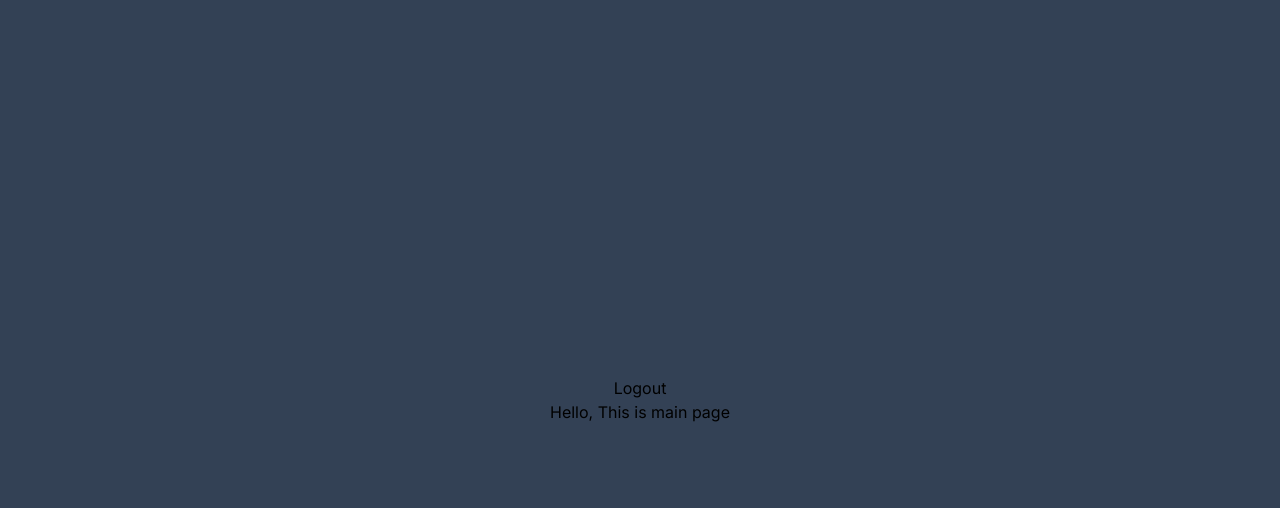
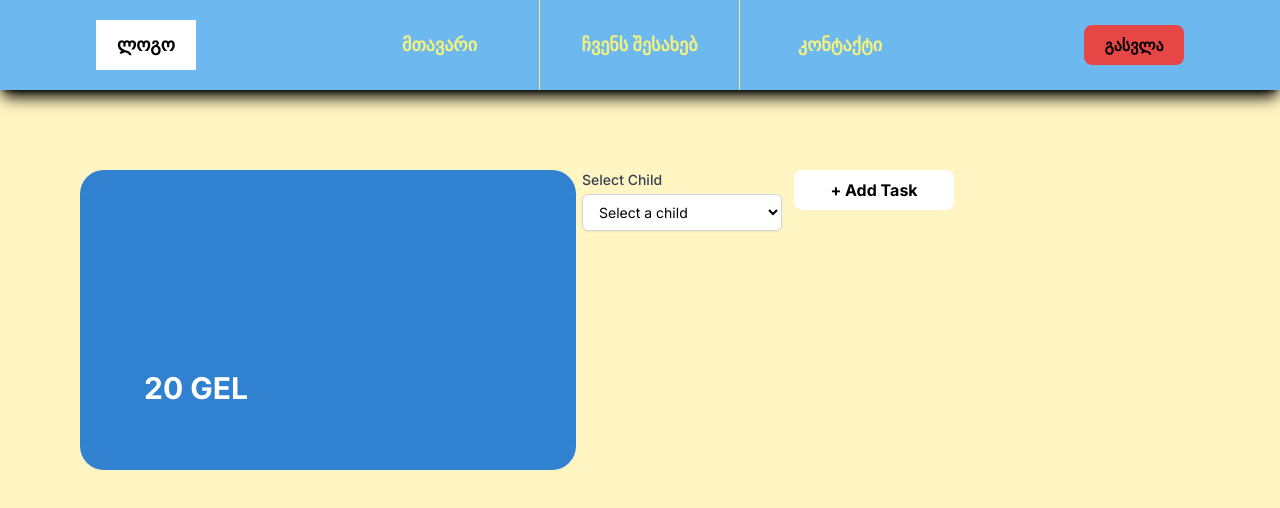
Before and after one commit to TechXplore-Challenge-Accepted/kidsgoals-frontend, a Next.js app: page / in a window 1280 px wide. Shown: the top 508 px of the page. Built offline with nearby package versions, Linux system fonts and the light colour scheme.

Commit message:
main page progress

```diff
--- a/app/page.tsx
+++ b/app/page.tsx
@@ -1,10 +1,86 @@
+"use client";
+
+import { useState } from "react";
+
+import AddTask from "@/components/AddTask";
 import LogoutButton from "@/components/LogoutBtn";
+import SelectChild from "@/components/SelectChild";
+
+interface Task {
+  name: string;
+  description: string;
+  wage: number;
+}
 
 export default function Home() {
+  const [isModalOpen, setIsModalOpen] = useState(false);
+  const [tasks, setTasks] = useState<Task[]>([]);
+
+  const handleAddTaskClick = () => {
+    setIsModalOpen(true);
+  };
+
+  const handleModalClose = () => {
+    setIsModalOpen(false);
+  };
+
+  const handleSaveTask = (newTask: Task) => {
+    setTasks([...tasks, newTask]);
+    setIsModalOpen(false);
+  };
+
   return (
-    <section className="flex w-full min-h-screen flex-col items-center justify-center p-24 bg-slate-700">
-      <LogoutButton />
-      <h1>Hello, This is main page</h1>
+    <section className="w-full min-h-screen bg-[#FFF5C2]">
+      <header className="w-full h-[90px] bg-[#6DB9EF] flex items-center justify-between px-24 shadow-lg shadow-black">
+        <p className="h-[50px] w-[100px] bg-white flex items-center justify-center text-lg font-bold">
+          ლოგო
+        </p>
+        <nav className="h-full">
+          <ul className="flex items-center text-[#F4F27E] font-semibold text-lg h-full">
+            <li className="h-full w-[200px] border-r border-r-[#F4F27E] flex justify-center items-center cursor-pointer hover:bg-white transition-colors duration-300 ease-in-out">
+              მთავარი
+            </li>
+            <li className="h-full w-[200px] border-r border-r-[#F4F27E] flex justify-center items-center cursor-pointer hover:bg-white transition-colors duration-300 ease-in-out">
+              ჩვენს შესახებ
+            </li>
+            <li className="h-full w-[200px] flex justify-center items-center cursor-pointer hover:bg-white transition-colors duration-300 ease-in-out">
+              კონტაქტი
+            </li>
+          </ul>
+        </nav>
+        <LogoutButton />
+      </header>
+
+      <div className="w-full p-20 flex justify-between">
+        <div className="w-[600px] h-[300px] bg-[#3081D0] rounded-3xl p-16 flex flex-col justify-end">
+          <p className="text-3xl font-bold text-white">20 GEL</p>
+        </div>
+        <div className="w-[800px] flex justify-around">
+          <SelectChild />
+          <div className="w-[400px]">
+            <button
+              onClick={handleAddTaskClick}
+              className="bg-white h-10 w-40 rounded-lg font-bold"
+            >
+              + Add Task
+            </button>
+            {tasks.map((task, index) => (
+              <div
+                key={index}
+                className="w-full h-[150px] p-4 bg-white mt-4 rounded-md shadow-md"
+              >
+                <p className="text-xl font-semibold">{task.name}</p>
+                <p className="text-base mt-2">{task.description}</p>
+                <p className="text-base mt-2">{task.wage} GEL</p>
+              </div>
+            ))}
+          </div>
+
+          {isModalOpen && (
+            <AddTask onSave={handleSaveTask} onClose={handleModalClose} />
+          )}
+        </div>
+      </div>
     </section>
   );
 }
--- a/app/signup/page.tsx
+++ b/app/signup/page.tsx
@@ -1,17 +1,20 @@
 import Link from "next/link";
+
+import { CgProfile } from "react-icons/cg";
 
 const SignUpPage = () => {
   return (
     <section className="flex w-full min-h-screen flex-col items-center justify-center p-24 bg-slate-700">
       <div className="w-[400px] h-[600px] bg-white rounded-md py-4 px-10">
-        <Link href="/">
+        <Link href="/login">
           <p>Back</p>
         </Link>
         <div className="w-full flex flex-col items-center pt-6 pb-5">
+          <CgProfile className="text-[60px]" />
           <h1 className="mt-5 mb-2 text-2xl font-semibold">Register:</h1>
         </div>
         <form className="w-full flex flex-col gap-4 py-4">
-          <input
+          {/* <input
             type="text"
             name="first-name"
             id="first-name"
@@ -26,7 +29,7 @@ const SignUpPage = () => {
             placeholder="Last Name"
             required
             className="text-base p-2 bg-[#d5dfe5] rounded-md"
-          />
+          /> */}
           <input
             type="email"
             name="email"
@@ -35,14 +38,14 @@ const SignUpPage = () => {
             required
             className="text-base p-2 bg-[#d5dfe5] rounded-md"
           />
-          <input
+          {/* <input
             type="number"
             name="phone"
             id="phone"
             placeholder="Phone"
             required
             className="text-base p-2 bg-[#d5dfe5] rounded-md"
-          />
+          /> */}
           <input
             type="password"
             name="password"
--- /dev/null
+++ b/components/AddTask.tsx
@@ -0,0 +1,105 @@
+"use client";
+
+import { useState } from "react";
+
+// Define the Task interface
+interface Task {
+  name: string;
+  description: string;
+  wage: number;
+}
+
+// Define the props interface for AddTask
+interface AddTaskProps {
+  onSave: (task: Task) => void;
+  onClose: () => void;
+}
+
+const AddTask: React.FC<AddTaskProps> = ({ onSave, onClose }) => {
+  const [taskName, setTaskName] = useState<string>("");
+  const [taskDescription, setTaskDescription] = useState<string>("");
+  const [taskWage, setTaskWage] = useState<string>("");
+
+  const handleSaveClick = () => {
+    onSave({
+      name: taskName,
+      description: taskDescription,
+      wage: parseFloat(taskWage),
+    });
+  };
+
+  const handleOutsideClick = (event: React.MouseEvent<HTMLDivElement>) => {
+    if ((event.target as HTMLDivElement).id === "modal-background") {
+      onClose();
+    }
+  };
+
+  return (
+    <div
+      id="modal-background"
+      className="absolute top-0 left-0 w-full h-full flex justify-center items-center bg-black bg-opacity-50"
+      onClick={handleOutsideClick}
+    >
+      <form
+        className="w-[500px] p-10 bg-white rounded-lg"
+        onSubmit={(e) => {
+          e.preventDefault();
+          handleSaveClick();
+        }}
+      >
+        <div className="mb-4">
+          <label className="block text-sm font-medium text-gray-700">
+            Task
+          </label>
+          <input
+            type="text"
+            value={taskName}
+            onChange={(e) => setTaskName(e.target.value)}
+            required
+            className="mt-1 block w-full p-2 border border-gray-300 rounded-md"
+          />
+        </div>
+        <div className="mb-4">
+          <label className="block text-sm font-medium text-gray-700">
+            Description
+          </label>
+          <textarea
+            value={taskDescription}
+            onChange={(e) => setTaskDescription(e.target.value)}
+            required
+            className="mt-1 block w-full p-2 border border-gray-300 rounded-md"
+          />
+        </div>
+        <div className="mb-4">
+          <label className="block text-sm font-medium text-gray-700">
+            Wage
+          </label>
+          <input
+            type="number"
+            value={taskWage}
+            onChange={(e) => setTaskWage(e.target.value)}
+            required
+            className="mt-1 block w-full p-2 border border-gray-300 rounded-md"
+          />
+        </div>
+        <div className="flex justify-end space-x-4">
+          <button
+            type="button"
+            onClick={onClose}
+            className="bg-gray-500 text-white py-2 px-4 rounded-lg"
+          >
+            Cancel
+          </button>
+          <button
+            type="submit"
+            className="bg-blue-500 text-white py-2 px-4 rounded-lg"
+          >
+            Save
+          </button>
+        </div>
+      </form>
+    </div>
+  );
+};
+
+export default AddTask;
--- a/components/LogoutBtn.tsx
+++ b/components/LogoutBtn.tsx
@@ -11,7 +11,14 @@ const LogoutButton = () => {
     router.push("/login");
   };
 
-  return <button onClick={handleLogout}>Logout</button>;
+  return (
+    <button
+      onClick={handleLogout}
+      className="w-[100px] h-10 bg-[#e74646] border-none rounded-lg font-semibold"
+    >
+      გასვლა
+    </button>
+  );
 };
 
 export default LogoutButton;
--- /dev/null
+++ b/components/SelectChild.tsx
@@ -0,0 +1,47 @@
+"use client";
+
+import { MdChildCare } from "react-icons/md";
+
+import { useState } from "react";
+
+const SelectChild = () => {
+  const [selectedChild, setSelectedChild] = useState("");
+
+  const handleSelectChange = (event: React.ChangeEvent<HTMLSelectElement>) => {
+    setSelectedChild(event.target.value);
+  };
+
+  return (
+    <div className="w-[200px]">
+      <label
+        htmlFor="child-select"
+        className="block text-sm font-medium text-gray-700"
+      >
+        Select Child
+      </label>
+      <select
+        id="child-select"
+        name="child-select"
+        value={selectedChild}
+        onChange={handleSelectChange}
+        className="mt-1 block w-full py-2 px-3 border border-gray-300 bg-white rounded-md shadow-sm focus:outline-none focus:ring-indigo-500 focus:border-indigo-500 sm:text-sm"
+      >
+        <option value="" disabled>
+          Select a child
+        </option>
+        <option value="David">David</option>
+        <option value="John">John</option>
+        <option value="Steven">Steven</option>
+      </select>
+      {selectedChild && (
+        <div className="selected-child mt-4">
+          <p className="text-base font-bold flex items-center bg-white px-5 py-3 gap-1 rounded-lg shadow-lg shadow-black">
+            <MdChildCare className="text-xl" /> {selectedChild}
+          </p>
+        </div>
+      )}
+    </div>
+  );
+};
+
+export default SelectChild;
```
